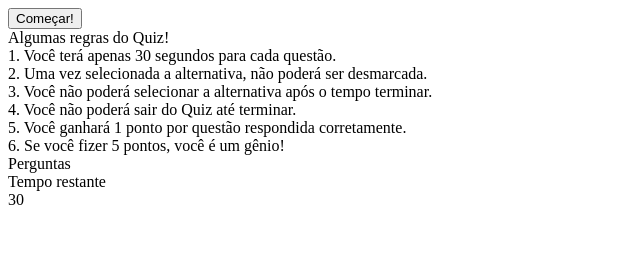
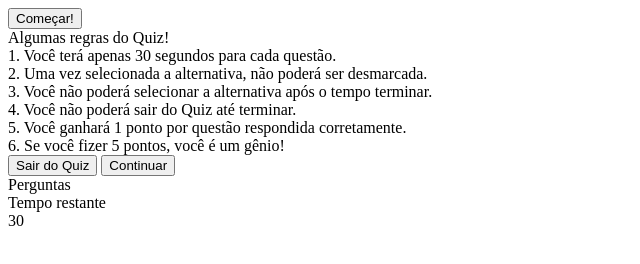
Before and after one commit to kaon15/quizz-aplicativo-java, a plain HTML site: page index.html in a window 1280 px wide. Shown: the whole page, without its empty margins (0-640 px from the left). Drawn offline with Linux system fonts and the light colour scheme.

Commit message:
Update index.html

```diff
--- a/index.html
+++ b/index.html
@@ -26,6 +26,12 @@
             <div class="info">5. Você ganhará <span>1 ponto</span> por questão respondida corretamente.</div>
             <div class="info">6. Se você fizer <span>5 pontos</span>, você é um gênio!</div>
 
+           <div class="buttons">
+            <button class="quit">Sair do Quiz</button>
+            <button class="restart">Continuar</button>
+        </div>
+    </div>
+
  <!-- Quiz Box -->
     <div class="quiz_box">
         <header>
```
